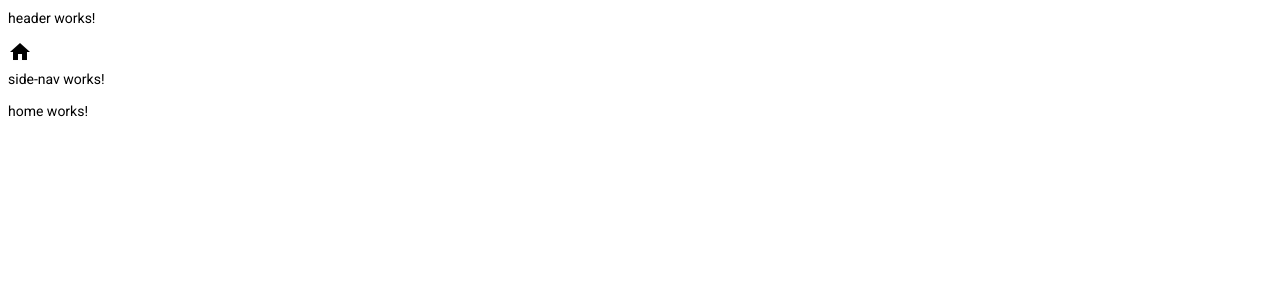
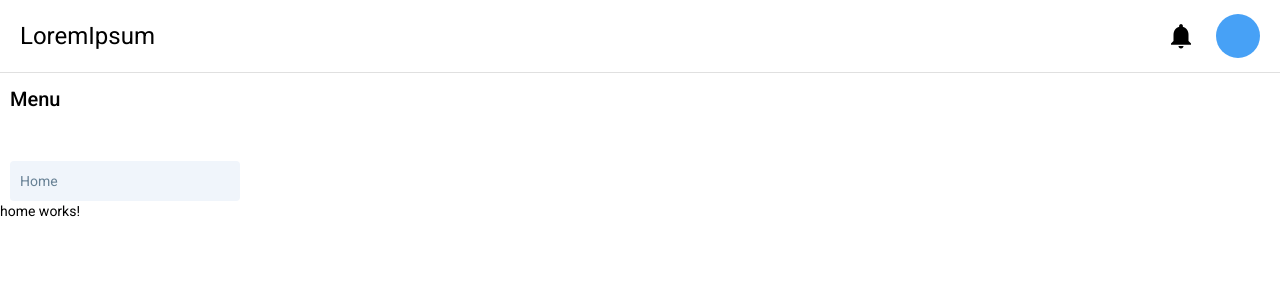
Before and after one commit to experts-web2/Angular-14-practice, an Angular app: page /home in a window 1280 px wide. Shown: the top 300 px of the page. Built offline with nearby package versions, Linux system fonts and the light colour scheme.

Commit message:
folder structure improvement + layout setting

```diff
--- a/package.json
+++ b/package.json
@@ -20,6 +20,7 @@
     "@angular/platform-browser": "^14.2.0",
     "@angular/platform-browser-dynamic": "^14.2.0",
     "@angular/router": "^14.2.0",
+    "node-sass": "^7.0.3",
     "rxjs": "~7.5.0",
     "tslib": "^2.3.0",
     "zone.js": "~0.11.4"
--- a/src/app/app.module.ts
+++ b/src/app/app.module.ts
@@ -4,7 +4,7 @@ import { BrowserModule } from '@angular/platform-browser';
 import { AppRoutingModule } from './app-routing.module';
 import { AppComponent } from './app.component';
 import { BrowserAnimationsModule } from '@angular/platform-browser/animations';
-import { SharedModule } from 'src/shared/shared.module';
+import { SharedModule } from 'src/shared/modules/shared.module';
 import { HomeComponent } from './components/home/home.component';
 import { BlogsComponent } from './components/blogs/blogs.component';
 import { UsersComponent } from './components/users/users.component';
--- a/src/shared/components/header/header.component.html
+++ b/src/shared/components/header/header.component.html
@@ -1,2 +1,6 @@
-<p>header works!</p>
-<mat-icon>home</mat-icon>
+<div>
+    <div class="header align-ment">
+        <h1>LoremIpsum</h1>
+        <div class="align-ment"><mat-icon class="notification">notifications</mat-icon> <div class="profile"></div></div>
+    </div>
+</div>
--- a/src/shared/components/header/header.component.sass
+++ b/src/shared/components/header/header.component.sass
@@ -0,0 +1,22 @@
+@import '../../../styles/application-colors.sass'
+
+.header
+    padding: 14px 20px
+    border-bottom: 1px solid rgba(0,0,0,0.12)
+
+.align-ment
+    display: flex
+    justify-content: space-between
+    align-items: center
+
+.profile
+    height: 44px
+    width: 44px
+    border-radius: 50%
+    background-color: $Primary_Color
+    margin-left:20px
+
+.notification
+    height: auto
+    width: auto
+    font-size: 30px
--- a/src/shared/components/header/header.component.ts
+++ b/src/shared/components/header/header.component.ts
@@ -1,5 +1,4 @@
 import { Component, OnInit } from '@angular/core';
-
 @Component({
   selector: 'app-header',
   templateUrl: './header.component.html',
--- a/src/shared/components/side-nav/side-nav.component.html
+++ b/src/shared/components/side-nav/side-nav.component.html
@@ -1 +1,6 @@
-<p>side-nav works!</p>
+<div class="side-nav">
+    <div class="sidemenu-heading"><h2>Menu</h2></div>
+    <div class="menu-items">
+        <p class="items">Home</p>
+    </div>
+</div>
--- a/src/shared/components/side-nav/side-nav.component.sass
+++ b/src/shared/components/side-nav/side-nav.component.sass
@@ -0,0 +1,15 @@
+@import 'src/styles/application-colors.sass'
+
+.side-nav
+    width:250px
+
+.sidemenu-heading
+    padding: 10px
+    margin-bottom: 20px
+
+.items
+    background-color: $Background_Color
+    margin: 0px 10px
+    padding: 10px
+    color: $Text_Color
+    border-radius: 4px
--- a/src/shared/shared.module.ts
+++ b/src/shared/modules/shared.module.ts
@@ -2,8 +2,8 @@ import { CommonModule } from '@angular/common';
 import { HttpClientModule } from '@angular/common/http';
 import { NgModule } from '@angular/core';
 import { MaterialModule } from './material.module';
-import { HeaderComponent } from './components/header/header.component';
-import { SideNavComponent } from './components/side-nav/side-nav.component';
+import { HeaderComponent } from '../components/header/header.component';
+import { SideNavComponent } from '../components/side-nav/side-nav.component';
 
 const SHARED_MODULES = [MaterialModule, CommonModule, HttpClientModule];
 const SHARED_COMPONENTS = [HeaderComponent,SideNavComponent];
--- a/src/styles.sass
+++ b/src/styles.sass
@@ -1 +1,5 @@
 /* You can add global styles to this file, and also import other style files */
+body
+ margin: 0
+h1
+ margin: 0 !important
--- /dev/null
+++ b/src/styles/application-colors.sass
@@ -0,0 +1,3 @@
+$Primary_Color: #47a1f6
+$Background_Color: #f0f5fb
+$Text_Color: #668094
```
Also changed, not shown: src/shared/modules/material.module.ts (renamed from src/shared/material.module.ts), 1 other file (tests, documents, lock files or other folders).
